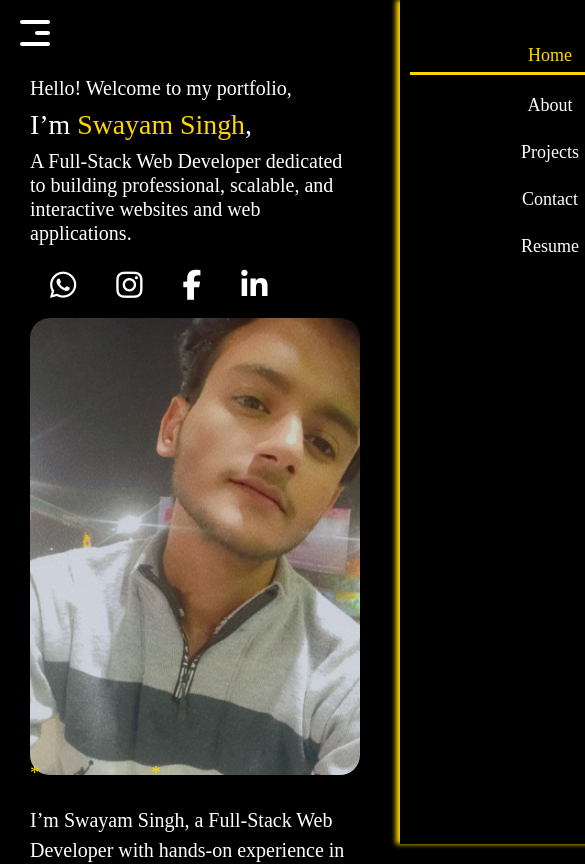
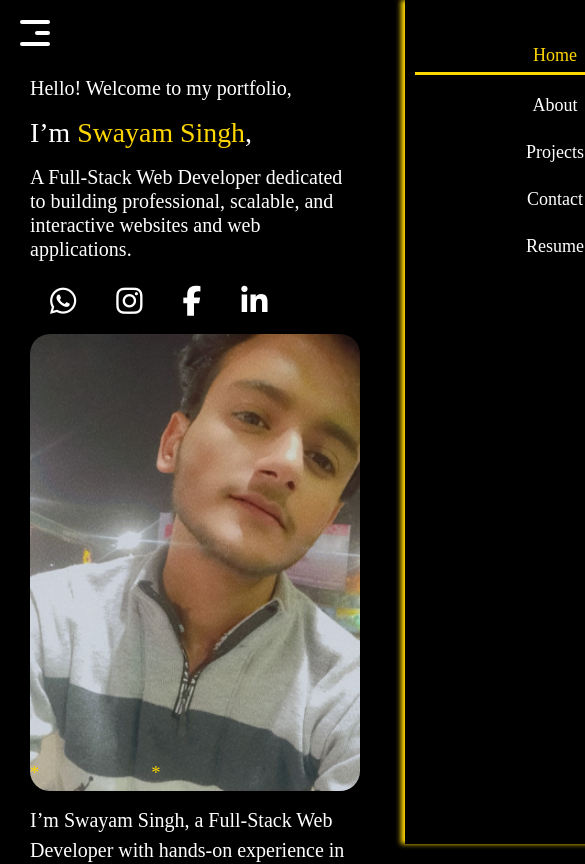
Before and after one commit to sswayam211/MyPortfolio, a React (Create React App) app: page / in a window 390 px wide. Shown: the top 864 px of the page, 585 px wide, since content can reach past the window. Built offline with nearby package versions, Linux system fonts and the light colour scheme.

Commit message:
Fixed Overflow header

```diff
--- a/src/MyComponents/Sections/Banner.js
+++ b/src/MyComponents/Sections/Banner.js
@@ -57,7 +57,7 @@ const Banner = () => {
                     Hello! Welcome to my portfolio,
                 </h5>
 
-                <h1>
+                <h1 className='my-3'>
                     I’m <span className='name-intro'>{animatedName}</span>,
                 </h1>
 
--- a/src/MyComponents/Sections/Header.js
+++ b/src/MyComponents/Sections/Header.js
@@ -28,7 +28,7 @@ const Header = () => {
     const location = useLocation();
     useEffect(() => {
         window.scrollTo(0, 0);
-        setIsMenuOpen(!isMenuOpen);
+        setIsMenuOpen(false);
     }, [location.pathname]);
 
 
@@ -36,7 +36,7 @@ const Header = () => {
         <>
             <nav className='sticky-top'>
                 <div className="nav-bar">
-                    <div className={`nav-toggler ${isMenuOpen ? 'close' : 'open'}`} onClick={toggleMenu}>
+                    <div className={`nav-toggler ${!isMenuOpen ? 'close' : 'open'}`} onClick={toggleMenu}>
                         <div className="nav-menu-btn">
                             <div className="lines"></div>
                             <div className="lines"></div>
@@ -44,7 +44,7 @@ const Header = () => {
                         </div>
                     </div>
                     <div className="nav-links">
-                        <ul className={`nav-menu ${isMenuOpen ? 'close' : 'open'}`}>
+                        <ul className={`nav-menu ${!isMenuOpen ? 'close' : 'open'}`}>
                             <NavLink className={({ isActive }) => isActive ? 'nav-link-a active' : 'nav-link-a'} to="/" end><li className='nav-link'>Home</li></NavLink>
                             <NavLink className={({ isActive }) => isActive ? 'nav-link-a active' : 'nav-link-a'} to="/about"><li className='nav-link'>About</li></NavLink>
                             <NavLink className={({ isActive }) => isActive ? 'nav-link-a active' : 'nav-link-a'} to="/project"><li className='nav-link'>Projects</li></NavLink>
--- a/src/MyComponents/Styling/Style.css
+++ b/src/MyComponents/Styling/Style.css
@@ -2,6 +2,11 @@
     --golden-text: #FFD700;
     --black: black;
     --white: white;
+}
+
+html,
+body {
+    overflow-x: hidden;
 }
 
 body {
@@ -12,8 +17,6 @@ body {
     font-family: 'Times New Roman', Times, serif;
     font-style: normal;
     font-weight: normal;
-    overflow-x: hidden;
-    width: 100vw;
     /* height: 10000px; */
 }
 
@@ -157,24 +160,27 @@ nav {
 
     .nav-bar .nav-links .nav-menu {
         display: block;
-        position: absolute;
+        position: fixed;
         top: 0;
         right: 0;
         height: 100vh;
-        width: 300px;
+        width: min(300px, 85vw);
+        max-width: 100%;
         background: var(--black);
         box-shadow: -4px 0px 5px var(--golden-text);
         text-align: center;
         padding-top: 35px;
-        transition: all .2s ease-in-out;
+        transition: transform .2s ease-in-out;
+        transform: translateX(100%);
+        z-index: 999;
     }
 
     .nav-bar .nav-links .nav-menu.open {
-        right: 0;
+        transform: translateX(0);
     }
 
     .nav-bar .nav-links .nav-menu.close {
-        right: -310px;
+        transform: translateX(105%);
     }
 
     .nav-bar .nav-toggler.open .nav-menu-btn .lines {
```
